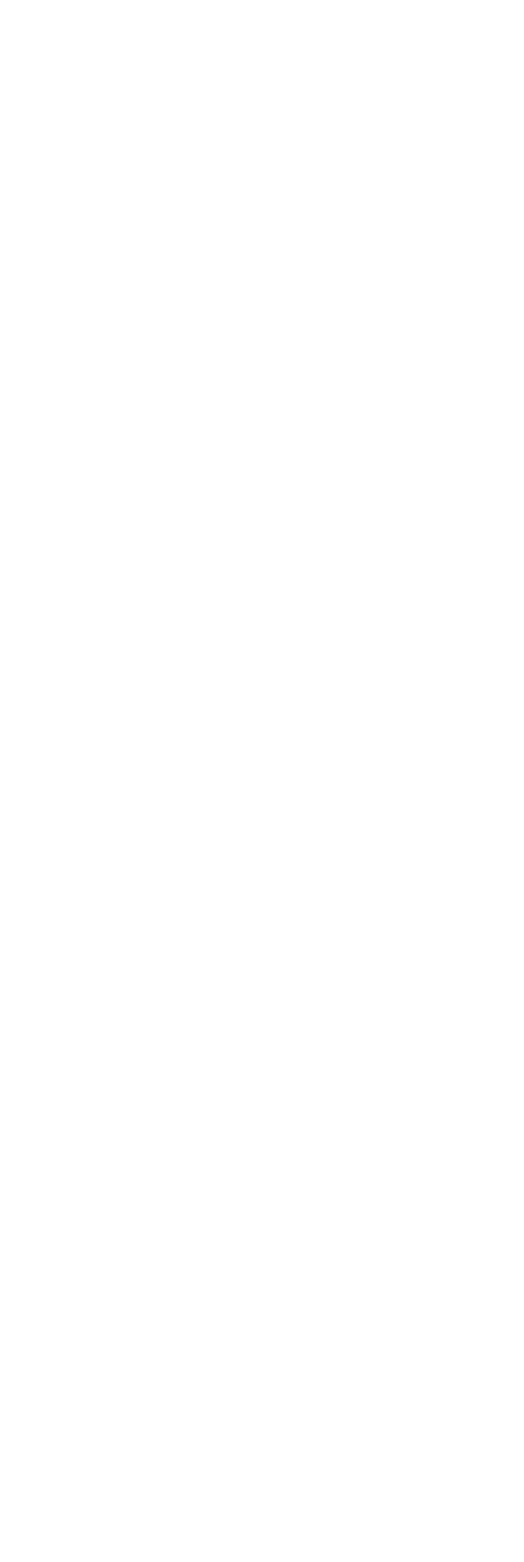
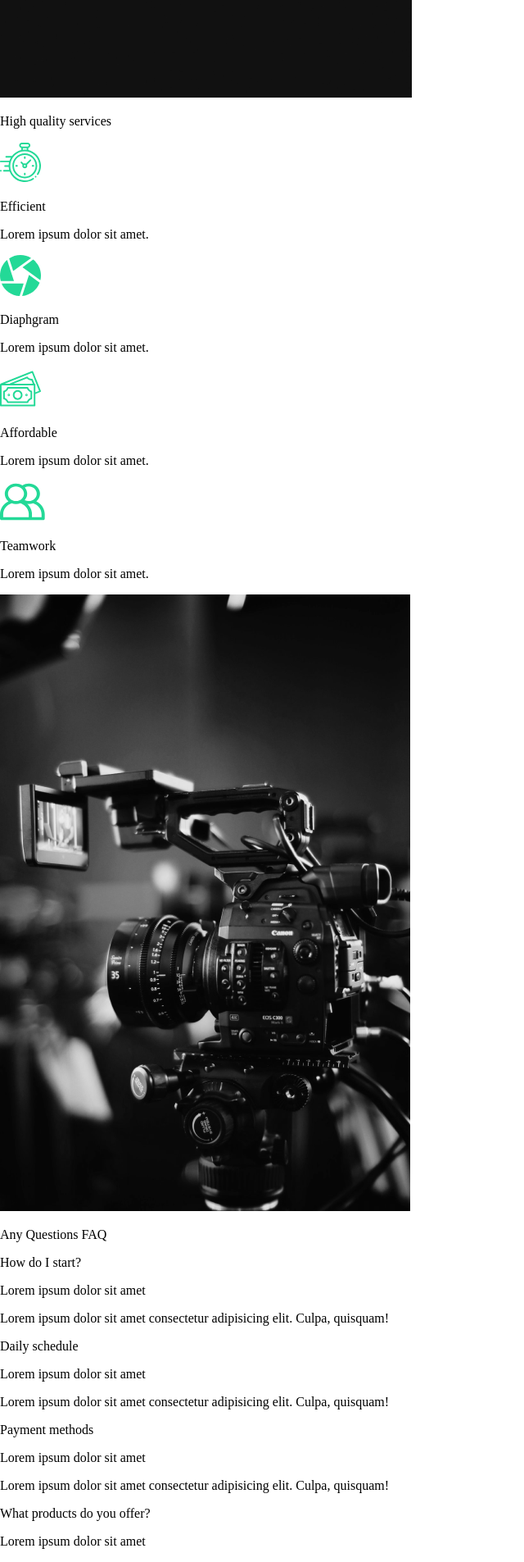
Before and after one commit to mandyHellz/candyfish-studios-portfolio, a Next.js app: page / in a window 1280 px wide. Shown: the part 760-2665 px from the top of the page at 82% size, without its empty margins (0-640 px from the left). Before the commit the page ends 800 px from the top, so only its background shows below. Built offline with nearby package versions, Linux system fonts and the light colour scheme.

Commit message:
created new components and add a global.css file

```diff
--- /dev/null
+++ b/components/AboutSection/AboutSection.tsx
@@ -0,0 +1,27 @@
+const AboutSection = () => {
+  return (
+    <>
+      <div>
+        <div className="description">
+          <div className="title">
+            <div className="hide">We work to make</div>
+            <div className="hide">
+              your <span> most creative dreams</span>
+            </div>
+            <div className="hide">becomes possible.</div>
+          </div>
+        </div>
+        <p>
+          Contact us to make any animation video ideas that you have come true.
+          Our team is made up of incredible and creative professionals.
+        </p>
+        <button>Contact Us</button>
+      </div>
+      <div className="image">
+        <img src="./img/home1.png" alt="" />
+      </div>
+    </>
+  );
+};
+
+export default AboutSection;
--- /dev/null
+++ b/components/Cards/Card.tsx
@@ -0,0 +1,21 @@
+const Card = ({
+  icon,
+  title,
+  description,
+}: {
+  icon: string;
+  title: string;
+  description: string;
+}) => {
+  return (
+    <div className="card">
+      <div className="icon">
+        <img src={icon} alt="icons" />
+        <p>{title}</p>
+      </div>
+      <p>{description}</p>
+    </div>
+  );
+};
+
+export default Card;
--- /dev/null
+++ b/components/FaqSection/FaqSection.tsx
@@ -0,0 +1,35 @@
+import Question from "./QuestionSection";
+
+const FaqSection = () => {
+  return (
+    <>
+      <div className="faq">
+        <p>
+          Any Questions <span>FAQ</span>
+        </p>
+        <Question
+          question="How do I start?"
+          answerTitle="Lorem ipsum dolor sit amet"
+          answer="Lorem ipsum dolor sit amet consectetur adipisicing elit. Culpa, quisquam!"
+        />
+        <Question
+          question="Daily schedule"
+          answerTitle="Lorem ipsum dolor sit amet"
+          answer="Lorem ipsum dolor sit amet consectetur adipisicing elit. Culpa, quisquam!"
+        />
+        <Question
+          question="Payment methods"
+          answerTitle="Lorem ipsum dolor sit amet"
+          answer="Lorem ipsum dolor sit amet consectetur adipisicing elit. Culpa, quisquam!"
+        />
+        <Question
+          question="What products do you offer?"
+          answerTitle="Lorem ipsum dolor sit amet"
+          answer="Lorem ipsum dolor sit amet consectetur adipisicing elit. Culpa, quisquam!"
+        />
+      </div>
+    </>
+  );
+};
+
+export default FaqSection;
--- /dev/null
+++ b/components/FaqSection/QuestionSection.tsx
@@ -0,0 +1,21 @@
+const Question = ({
+  question,
+  answerTitle,
+  answer,
+}: {
+  question: string;
+  answerTitle?: string;
+  answer: string;
+}) => {
+  return (
+    <div className="question">
+      <p>{question}</p>
+      <div className="answer">
+        <p>{answerTitle}</p>
+        <p>{answer}</p>
+      </div>
+    </div>
+  );
+};
+
+export default Question;
--- /dev/null
+++ b/components/ServicesSection/ServicesSection.tsx
@@ -0,0 +1,39 @@
+import Card from "../Cards/Card";
+
+const ServicesSection = () => {
+  return (
+    <div className="services">
+      <div className="description">
+        <p>
+          High <span>quality</span> services
+        </p>
+        <div className="cards">
+          <Card
+            icon="../img/clock.svg"
+            title="Efficient"
+            description="Lorem ipsum dolor sit amet."
+          />
+          <Card
+            icon="../img/diaphragm.svg"
+            title="Diaphgram"
+            description="Lorem ipsum dolor sit amet."
+          />
+          <Card
+            icon="../img/money.svg"
+            title="Affordable"
+            description="Lorem ipsum dolor sit amet."
+          />
+          <Card
+            icon="../img/teamwork.svg"
+            title="Teamwork"
+            description="Lorem ipsum dolor sit amet."
+          />
+        </div>
+      </div>
+      <div className="image-div">
+        <img src="./img/home2.png" alt="camera" />
+      </div>
+    </div>
+  );
+};
+export default ServicesSection;
--- a/pages/_app.tsx
+++ b/pages/_app.tsx
@@ -1,8 +1,26 @@
-import 'tailwindcss/tailwind.css'
-import type { AppProps } from 'next/app'
+import "tailwindcss/tailwind.css";
+import type { AppProps } from "next/app";
+import Head from "next/head";
 
 function MyApp({ Component, pageProps }: AppProps) {
-  return <Component {...pageProps} />
+  return (
+    <>
+      <Head>
+        <style>
+          {`
+              body {
+                margin: 0px;
+                padding: 0;
+                box-sizing: border-box;
+              }
+            `}
+        </style>
+      </Head>
+      <div className="font-Montserrat font-light text-gray-800">
+        <Component {...pageProps} />
+      </div>
+    </>
+  );
 }
 
-export default MyApp
+export default MyApp;
--- a/pages/index.tsx
+++ b/pages/index.tsx
@@ -1,7 +1,9 @@
 import type { NextPage } from "next";
 import Head from "next/head";
-import Image from "next/image";
+import AboutSection from "../components/AboutSection/AboutSection";
+import FaqSection from "../components/FaqSection/FaqSection";
 import DefaultLayout from "../components/Layouts/DefaultLayout";
+import ServicesSection from "../components/ServicesSection/ServicesSection";
 
 const Home: NextPage = () => {
   return (
@@ -10,7 +12,11 @@ const Home: NextPage = () => {
         <title>Candyfish Studios</title>
         <link rel="icon" href="./favicon.ico" />
       </Head>
-      <></>
+      <>
+        <AboutSection />
+        <ServicesSection />
+        <FaqSection />
+      </>
     </DefaultLayout>
   );
 };
--- a/styles/global.css
+++ b/styles/global.css
@@ -3,3 +3,13 @@
 @import url("https://fonts.googleapis.com/css2?family=Yellowtail&display=swap");
 
 @import url("https://fonts.googleapis.com/css2?family=Montserrat:wght@100;300;400;500;600;700;800;900&display=swap");
+
+body {
+  font-family: "Satisfy", sans-serif;
+}
+
+* {
+  margin: 0;
+  padding: 0;
+  box-sizing: border-box;
+}
--- a/tailwind.config.js
+++ b/tailwind.config.js
@@ -5,9 +5,9 @@ module.exports = {
   theme: {
     extend: {
       fontFamily: {
-        satisfy: ['Satisfy', 'cursive', 'sans-serif'],
-        yellowtail: ['Yellowtail', 'cursive', 'sans-serif'],
-        montserrat: ['Montserrat', 'sans-serif'],
+        Satisfy: ['Satisfy', 'cursive', 'sans-serif'],
+        Yellowtail: ['Yellowtail', 'cursive', 'sans-serif'],
+        Montserrat: ['Montserrat', 'sans-serif'],
       },
     },
   },
```
